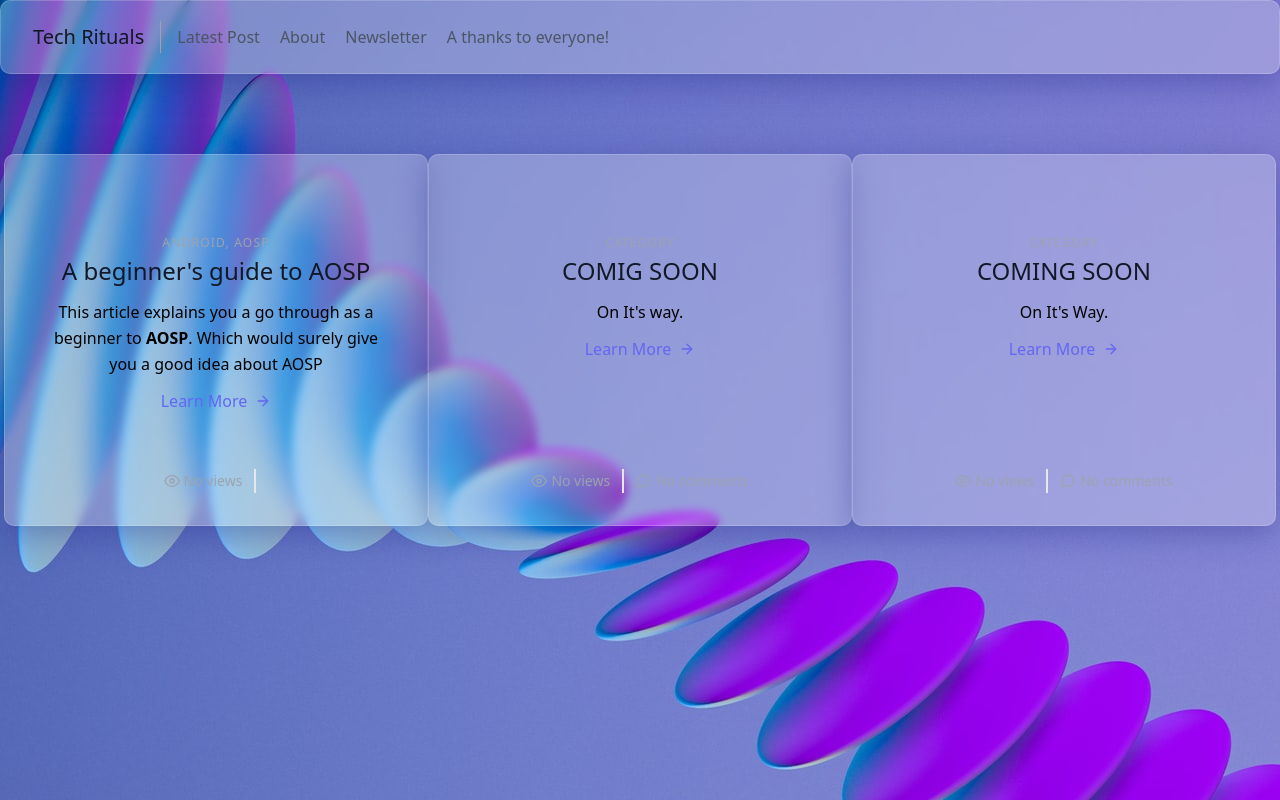
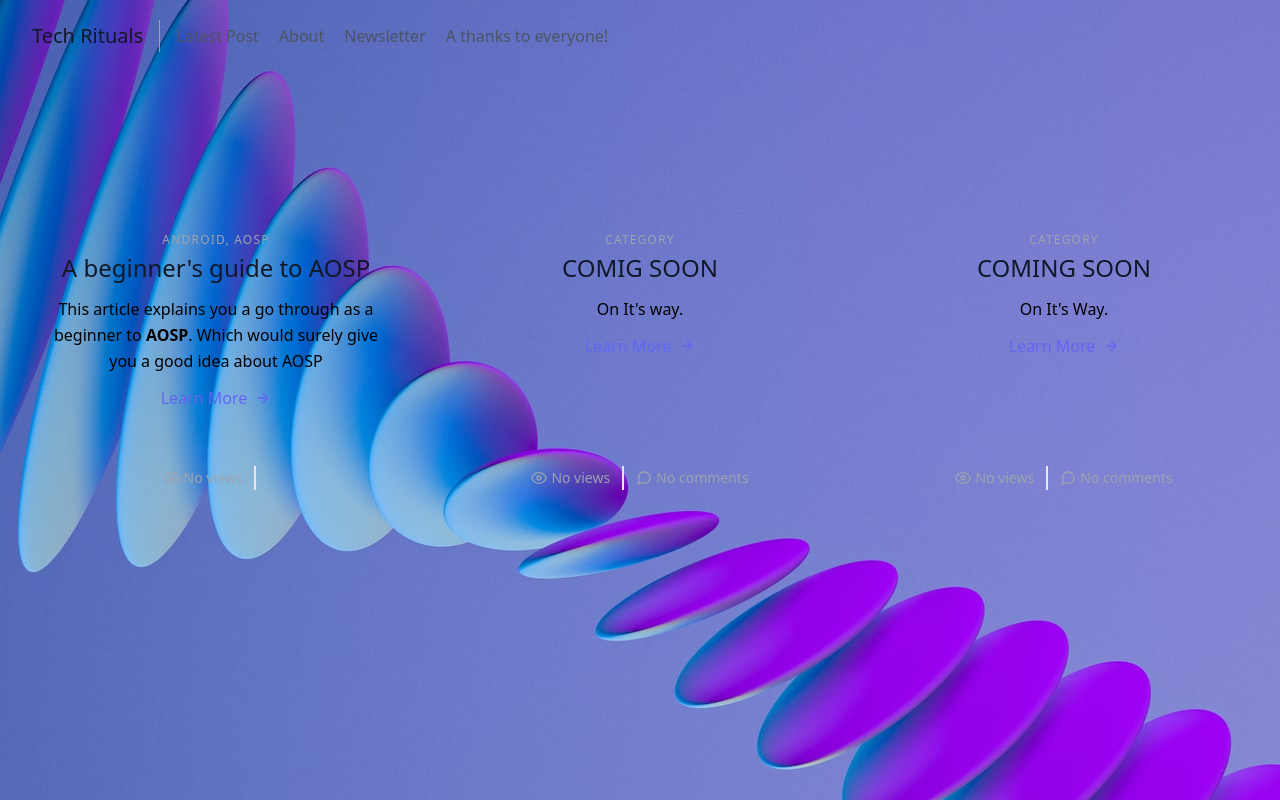
Before and after one commit to Finite-Code/Tech-Rituals.cf, a plain HTML site: page index.html in a window 1280 px wide. Drawn offline with nearby package versions, Linux system fonts and the light colour scheme.

Commit message:
Update index.html

```diff
--- a/index.html
+++ b/index.html
@@ -8,14 +8,6 @@
   <script src="https://cdn.tailwindcss.com"></script>
   <script src="https://cdn.tailwindcss.com?plugins=forms,typography,aspect-ratio,line-clamp"></script>
     <style>
-    .yomanyo{
-background: rgba( 255, 255, 255, 0.25);
-box-shadow: 0 8px 32px 0 rgba( 31, 38, 135, 0.37 );
-backdrop-filter: blur( 4px );
--webkit-backdrop-filter: blur( 4px );
-border-radius: 10px;
-border: 1px solid rgba( 255, 255, 255, 0.18 );
-}
 
 body{
   background-image: url("images/index_bg.jpg");
```
